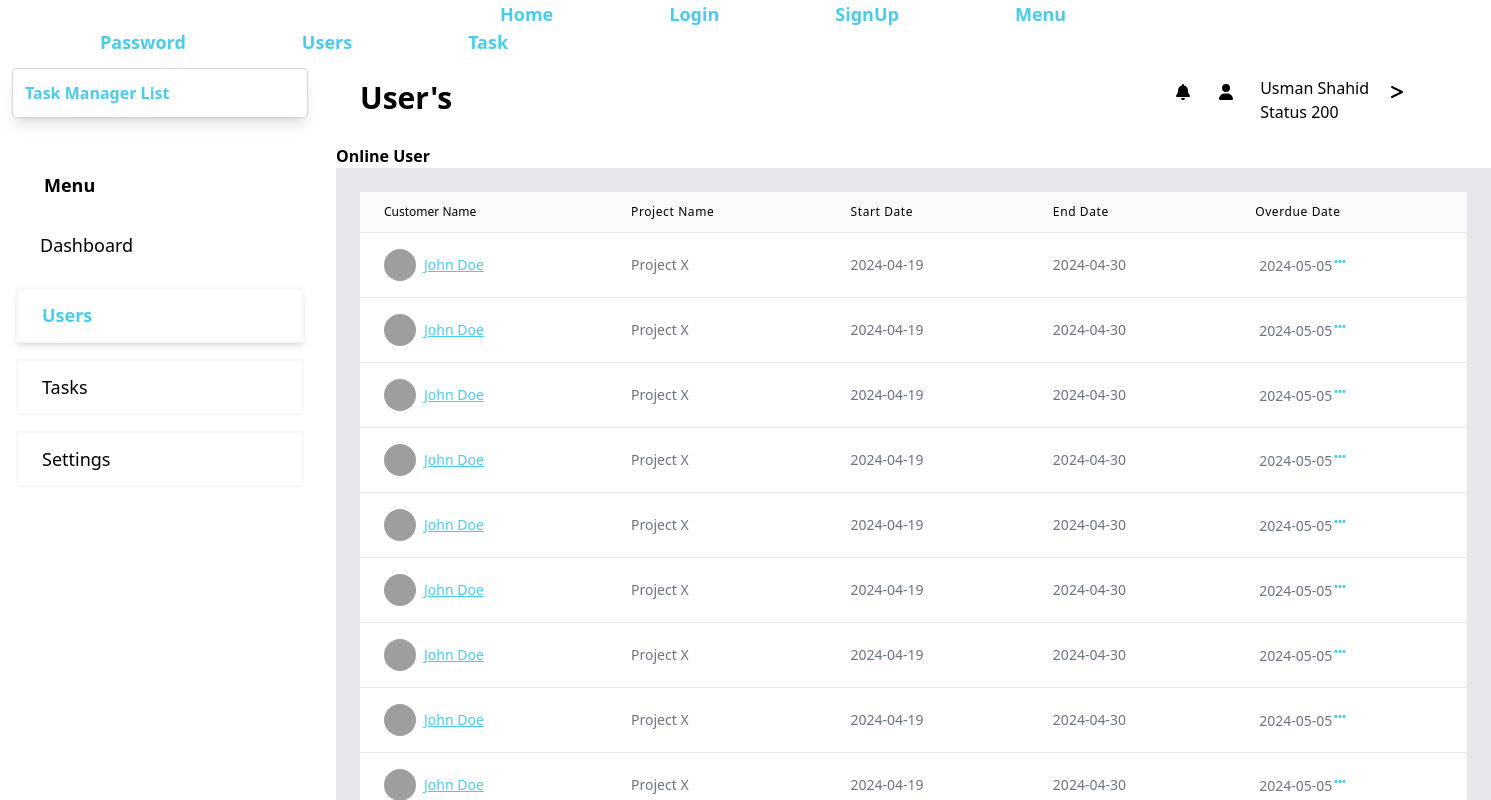
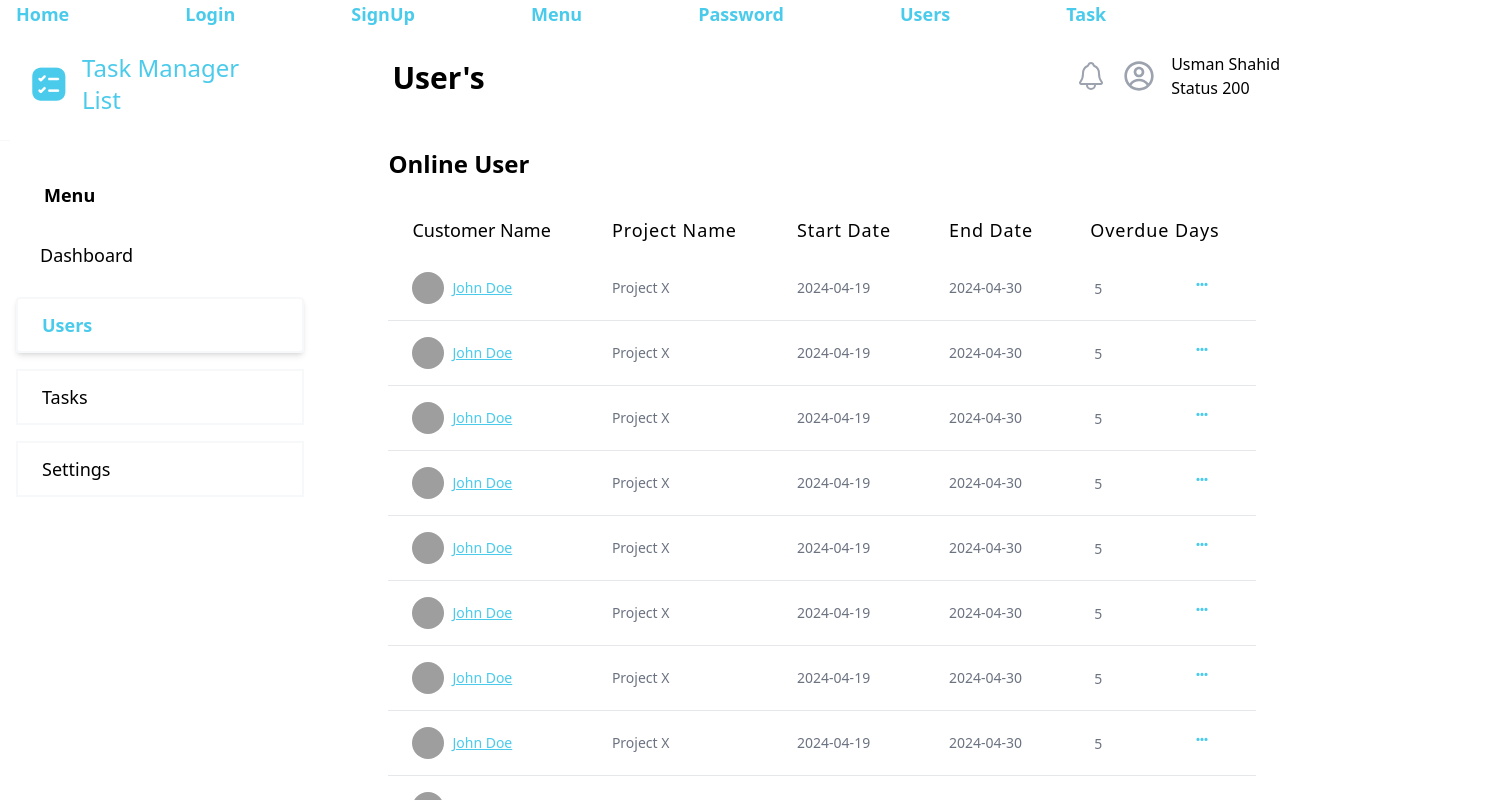
Before and after one commit to Tehmin-Saleem/Tasklistmanager, a React (Vite) app: page /user in a window 1280 px wide. Shown: the top 800 px of the page, 1491 px wide, since content can reach past the window. Built offline with nearby package versions, Linux system fonts and the light colour scheme; grey boxes are pictures that could not be loaded.

Commit message:
"update"

```diff
--- a/src/App.jsx
+++ b/src/App.jsx
@@ -13,7 +13,7 @@ function App() {
     <>
       <Router>
         <ul className="App-header">
-          <button className="px-4 pl-[500px] items-center text-[#4BCBEB] font-bold text-lg">
+          <button className="px-4  items-center text-[#4BCBEB] font-bold text-lg">
             <Link to="/">Home</Link>
           </button>
           <button className="px-4 pl-[100px] items-center text-[#4BCBEB] font-bold text-lg">
--- a/src/Components/Task.jsx
+++ b/src/Components/Task.jsx
@@ -1,12 +1,9 @@
 import React, { useState } from "react";
-
+import { IoNotificationsOutline } from "react-icons/io5";
 import { Link } from "react-router-dom";
 import { FontAwesomeIcon } from "@fortawesome/react-fontawesome";
-import {
-  faBell,
-  faUser,
-  faGreaterThan,
-} from "@fortawesome/free-solid-svg-icons";
+import group from "../Images/Group.png"
+import { CgProfile } from "react-icons/cg";
 import { faEllipsisV } from "@fortawesome/free-solid-svg-icons";
 import AddTask from "./AddTask";
 import EditTask from "./EditTask";
@@ -67,11 +64,12 @@ function Tasks() {
   const [selectedTaskId, setSelectedTaskId] = useState(null);
 
   const toggleOptions = (taskId) => {
+    setSelectedTaskId(taskId);
   setShowOptions((prevOptions) => ({
     ...prevOptions,
     [taskId]: !prevOptions[taskId],
   }));
-  setSelectedTaskId(taskId);
+
 };
 
   const [showForm, setShowForm] = useState(false);
@@ -92,19 +90,21 @@ function Tasks() {
     setTasks(tasks.filter((task) => task.id !== taskId));
   };
 return (
-    <div className=" w-full h-full grid grid-rows-3 grid-flow-col gap-4">
+    <div className=" w-[1020px] h-[200px] bg-white  grid grid-rows-3 grid-flow-col gap-4">
 
 
 
 
-      <div class="row-span-3 bg-[#FFFFFF] w-[320px] ">
-        <section className="flex items-center m-3 p-3 border border-gray-300 shadow-lg rounded">
+      <div class="row-span-3 bg-[#FFFFFF] w-[320px]  ">
+        <section className="flex items-center m-3 p-3  ">
 
-          <span>
-            <h2 className="text-1xl font-bold text-[#4BCBEB]">
-              Task Manager List
-            </h2>
-          </span>
+        <span className="flex items-center  ">
+          <img src={group} alt="Logo" className="mr-2 px-2" />
+          <h2 className="text-2xl font-medium  font-bold text-[#4BCBEB]">
+            Task Manager List
+          </h2>
+          <hr className="ml-1 mr-4" />
+        </span>
         </section>
         <div class="border-b border-[#F6F8FA] w-[10px]"></div>
         <h1 className="m-5 text-lg pl-6 pt-5 font-bold ">Menu</h1>
@@ -129,29 +129,25 @@ return (
 
 
 
-      <div className="col-span-2">
+      <div className="col-span-2 ">
 
-            <div className="bg-[#FFFFFF] w-[1155px]  flex">
-                <div className=" text-3xl p-6 font-bold right">Task</div>
-                    <div className="left p-6 pl-[700px] size-max">
-                    <FontAwesomeIcon icon={faBell} />
-                </div>
-          <div className="right p-6 pl-[5px] ">
-            <FontAwesomeIcon icon={faUser} />
+
+      <div className="topright col-span-4 flex  bg-white h-24">
+        <h1 className="font-bold text-3xl ml-7 mt-8">Task</h1>
+        <div className="ml-auto flex items-center space-x-4">
+          <IoNotificationsOutline className="text-gray-400 size-[2rem]" />
+          <CgProfile className="text-gray-400 size-[2rem]" />
+          <div className="flex flex-col ml-4">
+            <h1 className="text-black">Usman Shahid</h1>
+            <h1>Status 200</h1>
           </div>
-          <div className="p-5 pl-[3px] ">
-            <Link to="/usmanshahid">Usman Shahid</Link>
-            <p>Status 200</p>
-          </div>
-          <div className="p-6 pl-[2px] ">
-            <FontAwesomeIcon icon={faGreaterThan} />
-          </div>
-            </div>
+        </div>
+      </div>
 
 
 
 
-        <section className="bg-[#ECE6E6] row-span-2 col-span-2">
+        <section className="bg-gray-100 row-span-2 col-span-2 w-[1013px]">
          <div className="flex flex-nowrap">
             <div className="p-8 m-3">
               <h2 className=" text-xl font-bold">Start date: </h2>
@@ -159,7 +155,7 @@ return (
                 type="input"
                 id="dateInput"
                 placeholder="15-Apr-2024"
-                className="m-2 border-2 border-[#4BCBEB] rounded p-1"
+                className="m-2 border border-[#4BCBEB] rounded p-1"
               />
             </div>
             <div className="p-8 m-3">
@@ -168,39 +164,40 @@ return (
                 type="input"
                 id="dateInput"
                 placeholder="15-Apr-2024"
-                className="m-2 border-2 border-[#4BCBEB] rounded p-1"
+                className="m-2 border border-[#4BCBEB] rounded p-1"
               />
             </div>
             {showForm && <AddTask onClose={toggleForm} />}
             {showEditForm && <EditTask onClose={() => setShowEditForm(false)} />}
-            <div className="flex-1 text-white bg-[#4BCBEB] rounded-lg ml-[300px] h-[34px] w-[5px] m-[70px] text-center p-2">
-              <button onClick={toggleForm}>Add Task</button>
+            <div className="flex-1 text-white bg-[#4BCBEB] rounded-lg  h-[34px]  mt-[80px] ml-[250px] ">
+              <button className="ml-[60px] mt-1" onClick={toggleForm}>Add Task</button>
             </div>
           </div>
-          <div className="flex ">
+          <div className="flex bg-gray-100 w-[1011px] ">
             <div className="pl-12 m-3 flex-1 ">
               <h2 className=" text-xl font-bold ">Enter Title: </h2>
               <input
                 type="input"
                 id="dateInput"
-                placeholder="15-Apr-2024"
-                className="m-2 border-2 border-[#4BCBEB] rounded p-1"
+
+                className="m-2 border border-[#4BCBEB] rounded p-1"
               />
             </div>
-            <div className="flex-1 text-white bg-[#4BCBEB] rounded-lg mr-[800px] h-[34px] w-[90px]  text-center p-2 mt-12">
+            <div className="flex text-white bg-[#4BCBEB] rounded-lg mr-[1000px] h-[34px] w-[90px]  text-center p-2 mt-12">
               <button>Search</button>
             </div>
           </div>
 
 
 
-          <div className="bg-gray-200 p-2 grid  grid-cols-3 gap-4">
+          <div className="bg-gray-100 p-2 grid  grid-cols-3 gap-4 w-[1000px]">
 
             {tasks.map((task) => (
               <div
                 key={task.id}
                 className="bg-white rounded-lg p-4 shadow-md relative"
               >
+
                 <h1 className="text-lg font-bold">Title</h1>
                 <h3>{task.title}</h3>
                 <h1 className="text-lg font-bold">Description</h1>
--- a/src/Components/Users.jsx
+++ b/src/Components/Users.jsx
@@ -1,12 +1,9 @@
 import React, { useState } from "react";
 import { Link } from "react-router-dom";
+import { CgProfile } from "react-icons/cg";
 import { FontAwesomeIcon } from "@fortawesome/react-fontawesome";
-
-import {
-  faBell,
-  faUser,
-  faGreaterThan,
-} from "@fortawesome/free-solid-svg-icons";
+import { IoNotificationsOutline } from "react-icons/io5";
+import group from "../Images/Group.png"
 function Users() {
   const tasks = [
     {
@@ -17,7 +14,7 @@ function Users() {
       projectName: "Project X",
       startDate: "2024-04-19",
       endDate: "2024-04-30",
-      overdueDate: "2024-05-05",
+      overdueDays: "5",
     },
     {
       id: 1,
@@ -27,7 +24,7 @@ function Users() {
       projectName: "Project X",
       startDate: "2024-04-19",
       endDate: "2024-04-30",
-      overdueDate: "2024-05-05",
+      overdueDays: "5",
     },
     {
       id: 1,
@@ -37,7 +34,7 @@ function Users() {
       projectName: "Project X",
       startDate: "2024-04-19",
       endDate: "2024-04-30",
-      overdueDate: "2024-05-05",
+      overdueDays: "5",
     },
     {
       id: 1,
@@ -47,7 +44,7 @@ function Users() {
       projectName: "Project X",
       startDate: "2024-04-19",
       endDate: "2024-04-30",
-      overdueDate: "2024-05-05",
+      overdueDays: "5",
     },
     {
       id: 1,
@@ -57,7 +54,7 @@ function Users() {
       projectName: "Project X",
       startDate: "2024-04-19",
       endDate: "2024-04-30",
-      overdueDate: "2024-05-05",
+      overdueDays: "5",
     },
     {
       id: 1,
@@ -67,7 +64,7 @@ function Users() {
       projectName: "Project X",
       startDate: "2024-04-19",
       endDate: "2024-04-30",
-      overdueDate: "2024-05-05",
+      overdueDays: "5",
     },
     {
       id: 1,
@@ -77,7 +74,7 @@ function Users() {
       projectName: "Project X",
       startDate: "2024-04-19",
       endDate: "2024-04-30",
-      overdueDate: "2024-05-05",
+      overdueDays: "5",
     },
     {
       id: 1,
@@ -87,7 +84,7 @@ function Users() {
       projectName: "Project X",
       startDate: "2024-04-19",
       endDate: "2024-04-30",
-      overdueDate: "2024-05-05",
+      overdueDays: "5",
     },
     {
       id: 1,
@@ -97,15 +94,14 @@ function Users() {
       projectName: "Project X",
       startDate: "2024-04-19",
       endDate: "2024-04-30",
-      overdueDate: "2024-05-05",
+      overdueDays: "5",
     },
     // Add more tasks as needed
   ];
 
   const [showOptions, setShowOptions] = useState(false);
   const [selectedTaskId, setSelectedTaskId] = useState(null);
-  const [currentPage, setCurrentPage] = useState(1);
-  const tasksPerPage = 10;
+
 
   const toggleOptions = (taskId) => {
     setShowOptions((prevState) => ({
@@ -114,23 +110,23 @@ function Users() {
     }));
     setSelectedTaskId(taskId);
   };
-  const indexOfLastTask = currentPage * tasksPerPage;
-  const indexOfFirstTask = indexOfLastTask - tasksPerPage;
-  const currentTasks = tasks.slice(indexOfFirstTask, indexOfLastTask);
 
-  const paginate = (pageNumber) => setCurrentPage(pageNumber);
+
+
 
   return (
-    <div className="w-full h-full grid grid-rows-3 grid-flow-col gap-4">
+    <div className="w-full h-[200px] grid grid-rows-3 grid-flow-col gap-4">
       <div className="row-span-3 bg-[#FFFFFF] w-[320px] ">
-        <section className="flex items-center m-3 p-3 border border-gray-300 shadow-lg rounded">
-          <span>
-            <h2 className="text-1xl font-bold text-[#4BCBEB]">
+      <section className="flex items-center m-3 p-3  ">
+        <span className="flex items-center  ">
+          <img src={group} alt="Logo" className="mr-2 px-2" />
+          <h2 className="text-2xl font-medium  font-bold text-[#4BCBEB]">
             Task Manager List
           </h2>
+          <hr className="ml-1 mr-4" />
         </span>
         </section>
-        <div className="border-b border-[#F6F8FA] w-[10px]"></div>
+        <div className="border-b border-[#F6F8FA] w-[10px] bg-black"></div>
         <h1 className="m-5 text-lg pl-6 pt-5 font-bold ">Menu</h1>
         <div className="m-4 text-lg pl-6 p-3  ">
           <Link to="/Dashboard">Dashboard</Link>
@@ -145,43 +141,40 @@ function Users() {
           <Link to="/settings">Settings</Link>
         </div>
       </div>
-      <div className="col-span-2">
-        <div className="bg-[#FFFFFF] w-[1155px]  flex">
-          <div className="text-3xl p-6 font-bold right">User's</div>
-          <div className="left p-6 pl-[700px] size-max">
-            <FontAwesomeIcon icon={faBell} />
+      <div className="col-span-2 ">
+
+      <div className="topright col-span-4 flex  bg-white h-24">
+        <h1 className="font-bold text-3xl ml-7 mt-8">User's</h1>
+        <div className="ml-auto flex items-center space-x-4">
+          <IoNotificationsOutline className="text-gray-400 size-[2rem]" />
+          <CgProfile className="text-gray-400 size-[2rem]" />
+          <div className="flex flex-col ml-4">
+            <h1 className="text-black">Usman Shahid</h1>
+            <h1>Status 200</h1>
           </div>
-          <div className="right p-6 pl-[5px] ">
-            <FontAwesomeIcon icon={faUser} />
-          </div>
-          <div className="p-5 pl-[3px] ">
-            <Link to="/usmanshahid">Usman Shahid</Link>
-            <p>Status 200</p>
-          </div>
-          <div className="p-6 pl-[2px] ">
-            <FontAwesomeIcon icon={faGreaterThan} />
         </div>
       </div>
 
-        <div className="px:6 font-bold text-black ">Online User</div>
-        <section className="bg-gray-200 p-6 grid grid-rows-1 md:grid-rows-2 lg:grid-rows-3 gap-4">
-          <table className="min-w-full divide-y divide-gray-200">
-            <thead className="bg-gray-50">
+
+        <section className="bg-white p-6 grid grid-rows-1 md:grid-rows-2 lg:grid-rows-3 gap-4 h-[200px]">
+        <div className="px:6 font-bold text-black text-2xl">Online User</div>
+          <table className="min-w-full ">
+            <thead >
               <tr>
-                <th className="px-6 py-3 text-left text-xs font-medium text-[#06183A]-500 text-[Poppins] font-bold">
+                <th className="px-6 py-3 text-left text-lg font-medium text-[#06183A]-500 text-[Poppins] font-bold">
                   Customer Name
                 </th>
-                <th className="px-6 py-3 text-left text-xs font-medium text-[#06183A]-500 tracking-wider text-[Poppins] font-bold">
+                <th className="px-6 py-3 text-left text-lg font-medium text-[#06183A]-500 tracking-wider text-[Poppins] font-bold">
                   Project Name
                 </th>
-                <th className="px-6 py-3 text-left text-xs font-medium text-[#06183A]-500 tracking-wider text-[Poppins] font-bold">
+                <th className="px-6 py-3 text-left text-lg font-medium text-[#06183A]-500 tracking-wider text-[Poppins] font-bold">
                   Start Date
                 </th>
-                <th className="px-6 py-3 text-left text-xs font-medium text-[#06183A]-500 tracking-wider text-[Poppins] font-bold">
+                <th className="px-6 py-3 text-left text-lg font-medium text-[#06183A]-500 tracking-wider text-[Poppins] font-bold">
                   End Date
                 </th>
-                <th className="px-6 py-3 text-left text-xs font-medium text-[#06183A]-500 tracking-wider text-[Poppins] font-bold">
-                  Overdue Date
+                <th className="px-6 py-3 text-left text-lg font-medium text-[#06183A]-500 tracking-wider text-[Poppins] font-bold">
+                  Overdue Days
                 </th>
               </tr>
             </thead>
@@ -214,36 +207,39 @@ function Users() {
                   </td>
                   <td className="px-6 py-4 whitespace-nowrap text-sm text-gray-500">
                     <div className="relative inline-block text-left">
-                      <span className="ml-1">{task.overdueDate}</span>
+                      <span className="ml-1">{task.overdueDays}</span>
                       <span
                         onClick={() => toggleOptions(task.id)}
-                        className="inline-flex flex-col items-center justify-center w-4 h-4 bg-white text-xs text-[#4BCBEB] hover:bg-gray-50 focus:outline-none focus:ring-2 focus:ring-offset-2 focus:ring-indigo-500"
+                        className="inline-flex flex-col items-center justify-center w-4 h-4 bg-white pl-[100px] text-xs text-[#4BCBEB] hover:bg-gray-50 focus:outline-none focus:ring-2 focus:ring-offset-2 focus:ring-indigo-500"
                       >
                         {showOptions[task.id] && selectedTaskId === task.id && (
                            <div
-                            className="origin-top-right absolute right-0 mt-2 w-56 rounded-md shadow-lg bg-white ring-1 ring-black ring-opacity-5"
+                           className="absolute  mt-2 w-40 rounded-md shadow-lg bg-white ring-1 ring-black ring-opacity-5"
                            role="menu"
-                            aria-orientation="vertical"
+                           aria-orientation="horizontal"
                            aria-labelledby="options-menu"
                          >
                            <div className="py-1" role="none">
                              <button
-                                className="block px-4 py-2 text-sm text-gray-700 hover:bg-gray-100 hover:text-gray-900 w-full text-right"
+                               className="block px-4  text-sm text-gray-700 hover:bg-gray-100 hover:text-gray-900 w-full text-right"
                                role="menuitem"
+
                              >
                                Add
                              </button>
                              <button
                                className="block px-4 py-2 text-sm text-gray-700 hover:bg-gray-100 hover:text-gray-900 w-full text-right"
                                role="menuitem"
+
                              >
                                Delete
                              </button>
                              <button
                                className="block px-4 py-2 text-sm text-gray-700 hover:bg-gray-100 hover:text-gray-900 w-full text-right"
                                role="menuitem"
+
                              >
-                                Delete
+                               Edit
                              </button>
                            </div>
                          </div>
@@ -268,15 +264,7 @@ function Users() {
               ))}
             </tbody>
           </table>
-          <div className="mt-4 flex justify-end">
-            <button
-              onClick={() => paginate(currentPage + 1)}
-              disabled={indexOfLastTask >= tasks.length}
-              className="bg-[#4BCBEB] text-white font-semibold py-2 px-4 rounded disabled:bg-gray-300 disabled:cursor-not-allowed"
-            >
-              Next
-            </button>
-          </div>
+
         </section>
       </div>
     </div>
```
Lines whose indentation alone changed are shown as unchanged.
